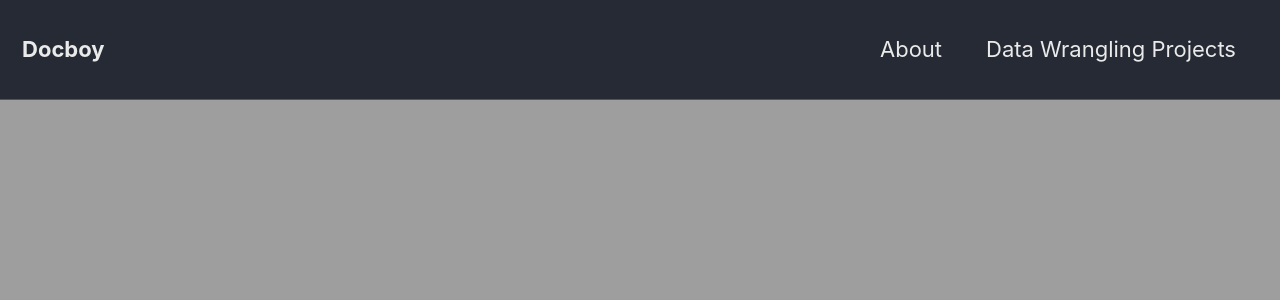
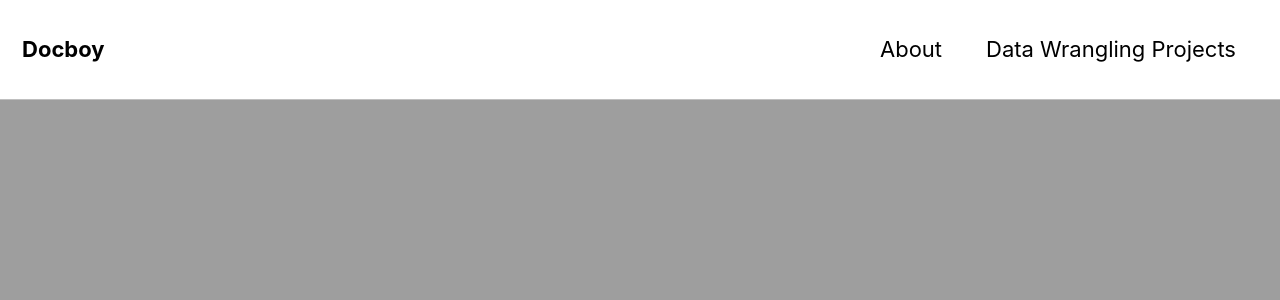
Before and after one commit to atdocboy/atdocboy.github.io, a Jekyll site: the page built from index.html, in a window 1280 px wide and 900 px high. Shown: the top 300 px of the window. Built offline with Jekyll 4.4.1, drawn with Linux system fonts in a browser that asks for light colours; nearby versions of some CDN libraries; the list of posts is cut into pages by our own code.

Commit message:
updated_configfile

```diff
--- a/_config.yml
+++ b/_config.yml
@@ -5,7 +5,7 @@
 # For technical reasons, this file is *NOT* reloaded automatically when you use
 # `jekyll serve`. If you change this file, please restart the server process.
 
-minimal_mistakes_skin    : "dark" # "air", "aqua", "contrast", "dark", "dirt", "neon", "mint", "plum", "sunrise"
+minimal_mistakes_skin    : "contrast" # "air", "aqua", "contrast", "dark", "dirt", "neon", "mint", "plum", "sunrise"
 
 # Site Settings
 locale                   : "en-US"
@@ -15,8 +15,8 @@ name                     : "Docboy"
 description              : "Everything at Once!!!"
 url                      : # the base hostname & protocol for your site e.g. "https://mmistakes.github.io"
 baseurl                  : # the subpath of your site, e.g. "/blog"
-repository               : # GitHub username/repo-name e.g. "mmistakes/minimal-mistakes"
-teaser                   : # path of fallback teaser image, e.g. "/assets/images/500x300.png"
+repository               : "atdocboy"
+teaser                   : "/images/profile.jpeg"
 # breadcrumbs            : false # true, false (default)
 words_per_minute         : 200
 comments:
```
